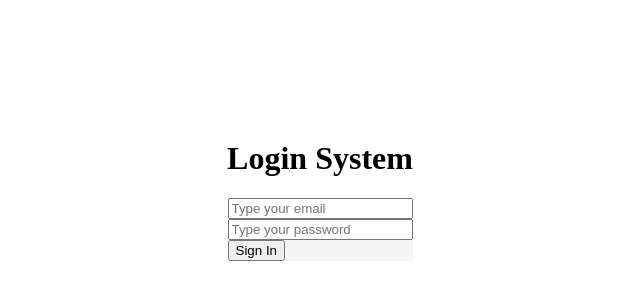
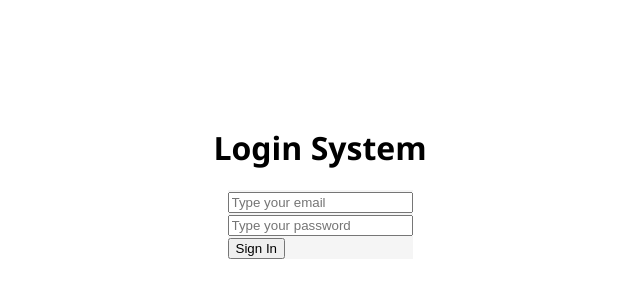
Before and after one commit to Marcos9868/auth_system_react, a React (Vite) app: page / in a window 1280 px wide. Shown: the part 218-518 px from the top of the page, without its empty margins (320-960 px from the left). Built offline with nearby package versions, Linux system fonts and the light colour scheme.

Commit message:
fix(style): reset css

```diff
--- a/src/index.css
+++ b/src/index.css
@@ -0,0 +1,16 @@
+html {
+  box-sizing: border-box;
+}
+
+*,
+*:before,
+*:after {
+  box-sizing: inherit;
+}
+
+body {
+  margin: 0;
+  font-family: 'Segoe UI', Tahoma, Geneva, Verdana, sans-serif;
+  -webkit-font-smoothing: antialiased;
+  -moz-osx-font-smoothing: grayscale;
+}
```
